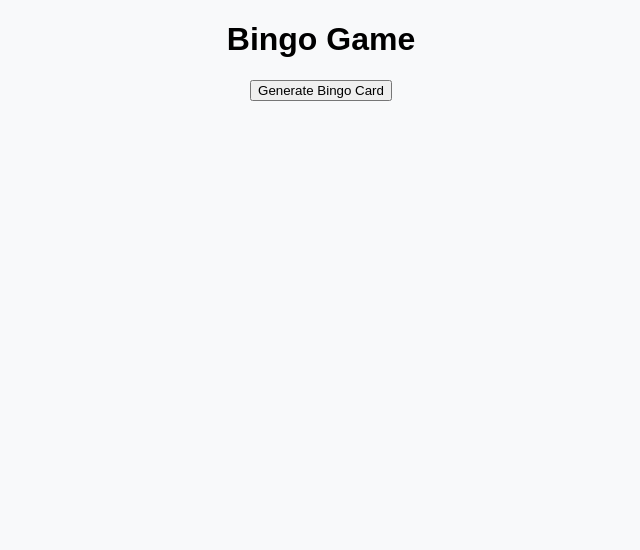
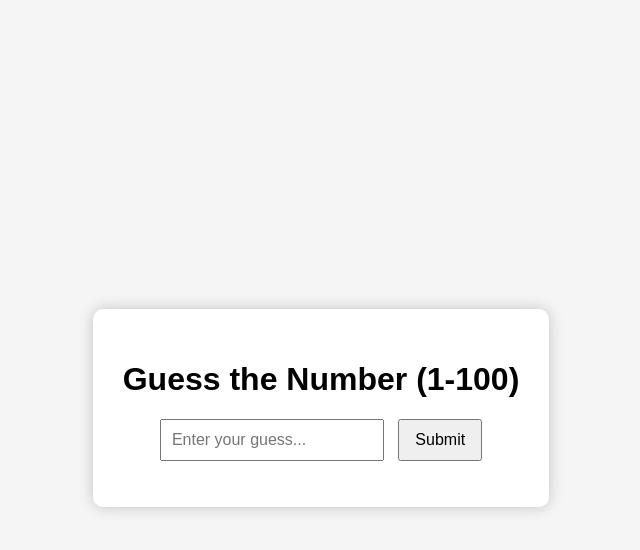
Before and after one commit to imranimmie/ci-cd-bingo, a plain HTML site: page index.html in a window 1280 px wide. Shown: the whole page, without its empty margins (319-959 px from the left). Drawn offline with Linux system fonts and the light colour scheme.

Commit message:
🎯 Replace with Number Guessing Game

```diff
--- /dev/null
+++ b/guess.js
@@ -0,0 +1,27 @@
+// 🎲 Random number between 1 and 100
+const secretNumber = Math.floor(Math.random() * 100) + 1;
+let attempts = 0;
+
+function checkGuess() {
+  const input = document.getElementById('guessInput').value;
+  const guess = Number(input);
+  const message = document.getElementById('message');
+
+  attempts++;
+
+  if (!guess || guess < 1 || guess > 100) {
+    message.innerText = "⛔ Enter a number between 1 and 100!";
+    return;
+  }
+
+  if (guess === secretNumber) {
+    message.innerText = `🎉 Correct! You guessed it in ${attempts} tries.`;
+    message.style.color = "green";
+  } else if (guess < secretNumber) {
+    message.innerText = "📈 Too low! Try again.";
+    message.style.color = "orange";
+  } else {
+    message.innerText = "📉 Too high! Try again.";
+    message.style.color = "orange";
+  }
+}
--- a/index.html
+++ b/index.html
@@ -1,15 +1,17 @@
 <!DOCTYPE html>
 <html lang="en">
 <head>
-  <meta charset="UTF-8" />
-  <meta name="viewport" content="width=device-width, initial-scale=1.0"/>
-  <title>Bingo Game</title>
+  <meta charset="UTF-8">
+  <title>Number Guessing Game</title>
   <link rel="stylesheet" href="style.css">
 </head>
 <body>
-  <h1>Bingo Game</h1>
-  <button onclick="generateBingo()">Generate Bingo Card</button>
-  <div id="bingoCard"></div>
-  <script src="bingo.js"></script>
+  <div class="game-container">
+    <h1>Guess the Number (1-100)</h1>
+    <input type="number" id="guessInput" placeholder="Enter your guess..." min="1" max="100">
+    <button onclick="checkGuess()">Submit</button>
+    <p id="message"></p>
+  </div>
+  <script src="guess.js"></script>
 </body>
 </html>
--- a/style.css
+++ b/style.css
@@ -1,20 +1,29 @@
 body {
-  font-family: sans-serif;
+  font-family: Arial, sans-serif;
+  background-color: #f5f5f5;
+  display: flex;
+  justify-content: center;
+  align-items: center;
+  height: 100vh;
+}
+
+.game-container {
   text-align: center;
-  background-color: #f8f9fa;
+  background: white;
+  padding: 30px;
+  border-radius: 10px;
+  box-shadow: 0 0 15px rgba(0, 0, 0, 0.2);
 }
-#bingoCard {
-  display: grid;
-  grid-template-columns: repeat(5, 60px);
-  gap: 10px;
-  justify-content: center;
-  margin-top: 20px;
+
+input[type="number"] {
+  padding: 10px;
+  width: 200px;
+  margin-right: 10px;
+  font-size: 16px;
 }
-.cell {
-  width: 60px;
-  height: 60px;
-  line-height: 60px;
-  background: #ffffff;
-  border: 2px solid #007bff;
-  font-weight: bold;
+
+button {
+  padding: 10px 15px;
+  font-size: 16px;
+  cursor: pointer;
 }
```
